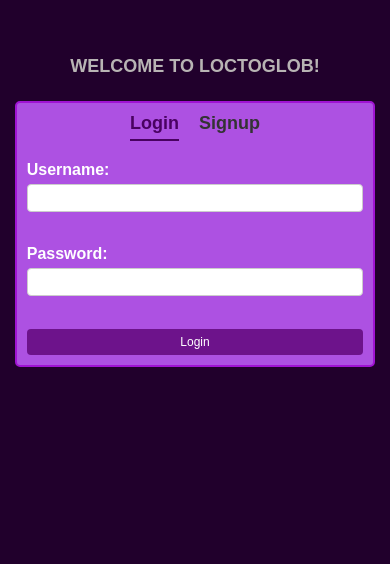
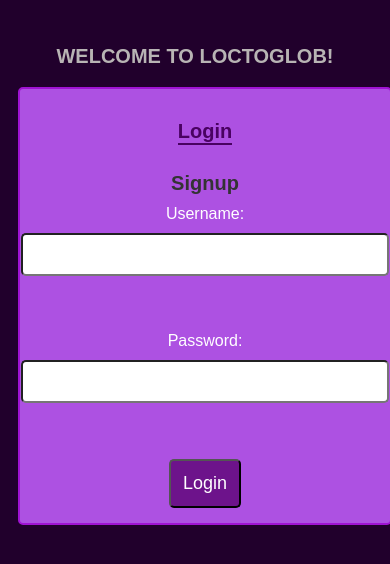
Before and after one commit to MUNEESH08/220701175-CS19542-IP-Project, a Flask app: page /login in a window 390 px wide. Shown: the top 564 px of the page. Run offline with Flask 2, Linux system fonts and the light colour scheme.

Commit message:
Update login.css

```diff
--- a/static/login.css
+++ b/static/login.css
@@ -1,18 +1,10 @@
 .lgtitle {
-    margin-top: 8%; /* Adjusted for better vertical spacing on mobile */
+    margin-top: 8%; /* Adjusted for better vertical spacing */
 }
 
 body {
     background-color: rgb(33, 0, 44);
-}
-
-.sjw {
-    font-family: Arial, sans-serif;
-    background-color: transparent;
-    display: flex;
-    justify-content: center;
-    align-items: flex-start;
-    margin-top: 2%;
+    font-family: Arial, sans-serif; /* Ensuring consistent font across the design */
 }
 
 .container {
@@ -20,28 +12,27 @@ body {
     padding: 20px;
     border-radius: 10px;
     border: 2px solid #a013d3;
-    width: 90%; /* Adjusted for mobile screen width */
-    max-width: 400px; /* Ensures it doesn't get too large on bigger screens */
+    margin: 10px; /* Added margin for spacing around container */
+    width: 100%; /* Full width on mobile for better use of space */
+    box-sizing: border-box; /* Ensures padding and border are included in width */
 }
 
 .container:hover {
-    transition: 1s;
-    border-radius: 0px;
     box-shadow: 0 0 20px #8103c5;
 }
 
-.form-header {
+.form-header, .form-content {
     display: flex;
-    justify-content: center;
-    margin-bottom: 20px;
+    flex-direction: column; /* Stack elements vertically */
+    align-items: center; /* Center align to handle different text lengths */
+    width: 100%;
 }
 
 h1 {
-    font-size: 24px; /* Responsive font size */
+    font-size: 20px; /* Larger font size for readability */
     color: #333;
     cursor: pointer;
-    margin: 0 15px;
-    padding-bottom: 5px;
+    margin-bottom: 10px; /* Increased spacing */
 }
 
 h1.active {
@@ -49,91 +40,45 @@ h1.active {
     border-bottom: 2px solid #490261;
 }
 
-.form-content {
-    display: block;
-}
-
 label {
-    display: block;
-    font-weight: bold;
-    margin-bottom: 5px;
-    color: #555;
+    margin-bottom: 10px; /* Increased label spacing for clarity */
+    color: #fff; /* Changed color for better contrast */
 }
 
 input[type="text"],
 input[type="password"] {
     width: 100%;
-    padding: 10px;
-    margin-bottom: 15px;
-    border: 1px solid #ccc;
-    border-radius: 4px;
-    box-sizing: border-box;
+    padding: 12px; /* Increased padding for easier interaction */
+    margin-bottom: 20px; /* Increased margin for better spacing */
+    border-radius: 5px; /* Rounded edges for a softer look */
 }
 
 input[type="submit"] {
-    width: 100%;
-    padding: 10px;
+    padding: 12px;
     background-color: #6d138b;
     color: white;
-    border: none;
-    border-radius: 4px;
+    border-radius: 5px;
     cursor: pointer;
-    font-size: 16px;
+    font-size: 18px; /* Larger font size for easier reading */
 }
 
 input[type="submit"]:hover {
     background-color: #5b0578;
 }
 
-/* Responsive Styles */
+/* Apply these styles only to devices with a width less than 768px */
 @media (max-width: 768px) {
-    .container {
-        padding: 15px;
-    }
-
-    h1 {
-        font-size: 20px;
-    }
-
-    input[type="text"],
-    input[type="password"] {
-        padding: 8px;
-        font-size: 14px;
-    }
-
-    input[type="submit"] {
-        padding: 8px;
-        font-size: 14px;
+    .lgtitle {
+        margin-top: 12%; /* Increased top margin for better vertical rhythm */
     }
 
     .sjw {
+        flex-direction: column; /* Align content vertically */
         margin-top: 5%;
-    }
-}
-
-@media (max-width: 480px) {
-    .lgtitle {
-        margin-top: 15%;
     }
 
     .container {
-        padding: 10px;
-        border-radius: 5px;
-    }
-
-    h1 {
-        font-size: 18px;
-        margin: 0 10px;
-    }
-
-    input[type="text"],
-    input[type="password"] {
-        padding: 6px;
-        font-size: 12px;
-    }
-
-    input[type="submit"] {
-        padding: 6px;
-        font-size: 12px;
+        border-radius: 5px; /* Softer border-radius for a friendlier feel */
+        padding: 15px; /* Slightly reduced padding */
     }
 }
```
